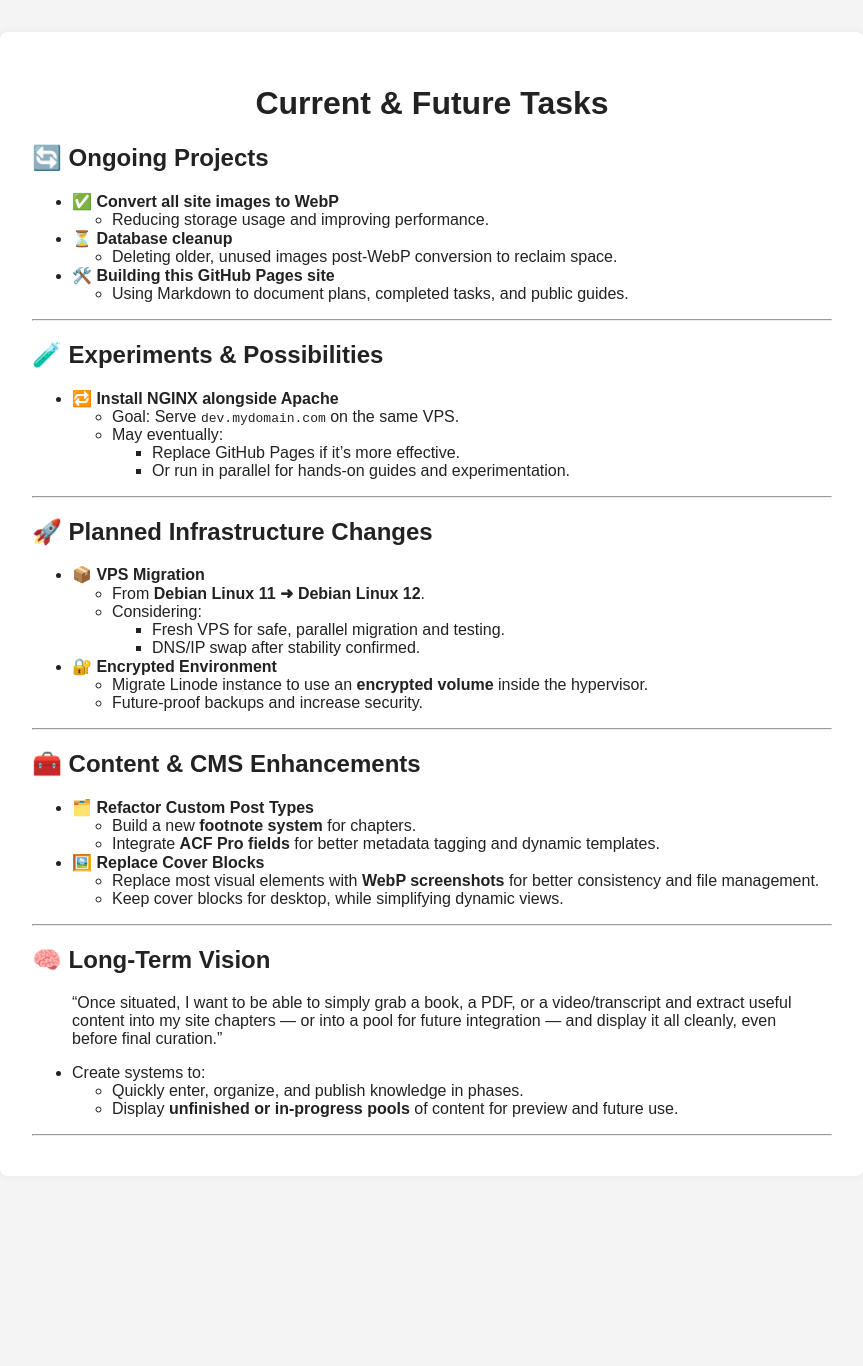
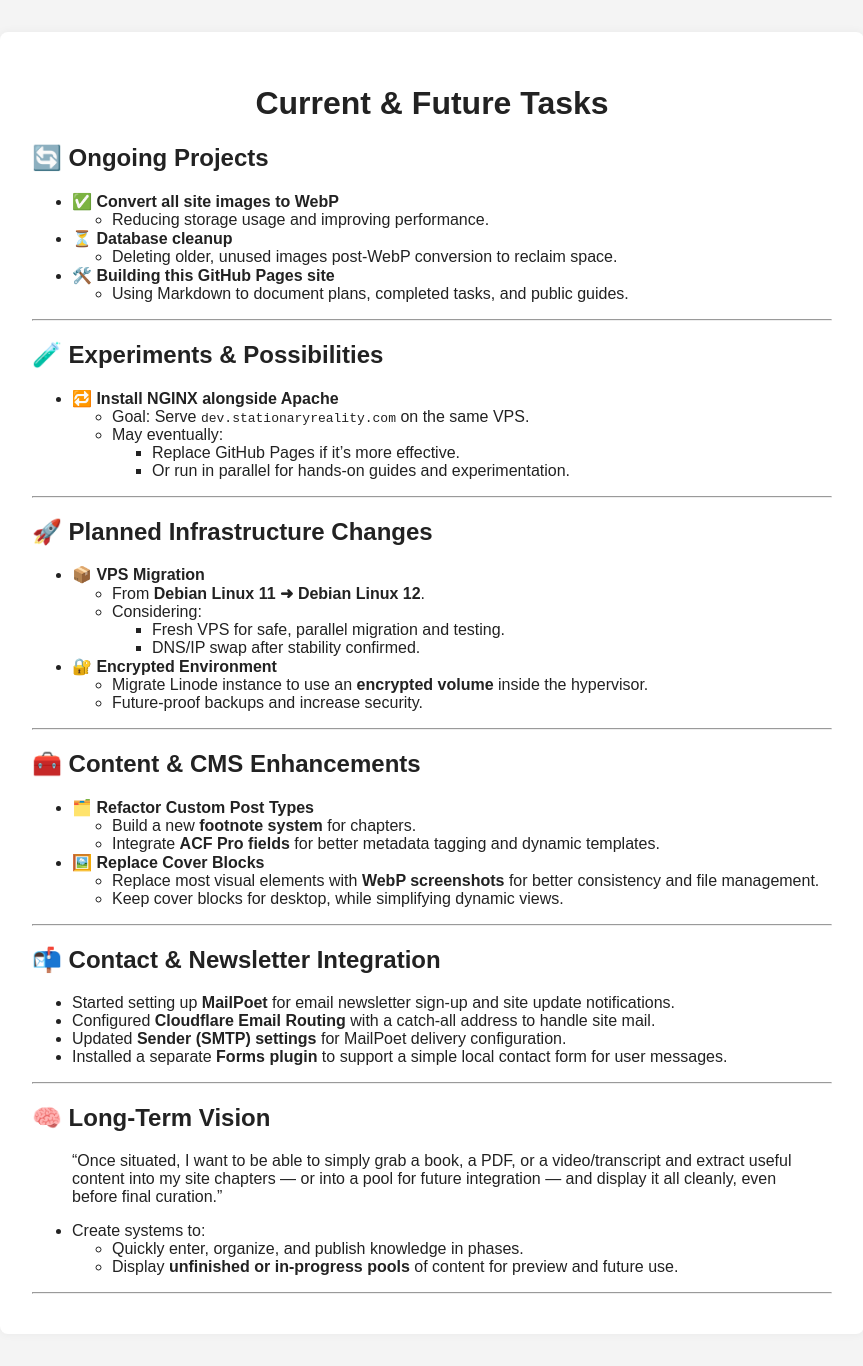
Before and after one commit to stationaryreality/Wordpress-Customization, a Jekyll site: the page built from docs/roadmap.md, in a window 1280 px wide. Shown: the whole page, without its empty margins (208-1071 px from the left). Built offline with Jekyll 4.4.1, drawn with Linux system fonts in a browser that asks for light colours; before the commit the page ends 1208 px from its top, so only the background shows below that.

Commit message:
appended roadmap and added completed tasks

```diff
--- a/docs/roadmap.md
+++ b/docs/roadmap.md
@@ -17,7 +17,7 @@ title: Current & Future Tasks
 ## 🧪 Experiments & Possibilities
 
 - 🔁 **Install NGINX alongside Apache**
-  - Goal: Serve `dev.mydomain.com` on the same VPS.
+  - Goal: Serve `dev.stationaryreality.com` on the same VPS.
   - May eventually:
     - Replace GitHub Pages if it’s more effective.
     - Or run in parallel for hands-on guides and experimentation.
@@ -50,6 +50,15 @@ title: Current & Future Tasks
 
 ---
 
+## 📬 Contact & Newsletter Integration
+
+- Started setting up **MailPoet** for email newsletter sign-up and site update notifications.
+- Configured **Cloudflare Email Routing** with a catch-all address to handle site mail.
+- Updated **Sender (SMTP) settings** for MailPoet delivery configuration.
+- Installed a separate **Forms plugin** to support a simple local contact form for user messages.
+
+---
+
 ## 🧠 Long-Term Vision
 
 > “Once situated, I want to be able to simply grab a book, a PDF, or a video/transcript and extract useful content into my site chapters — or into a pool for future integration — and display it all cleanly, even before final curation.”
```
Also changed, not shown: docs/tasks.md (added, +66 -0 lines).
